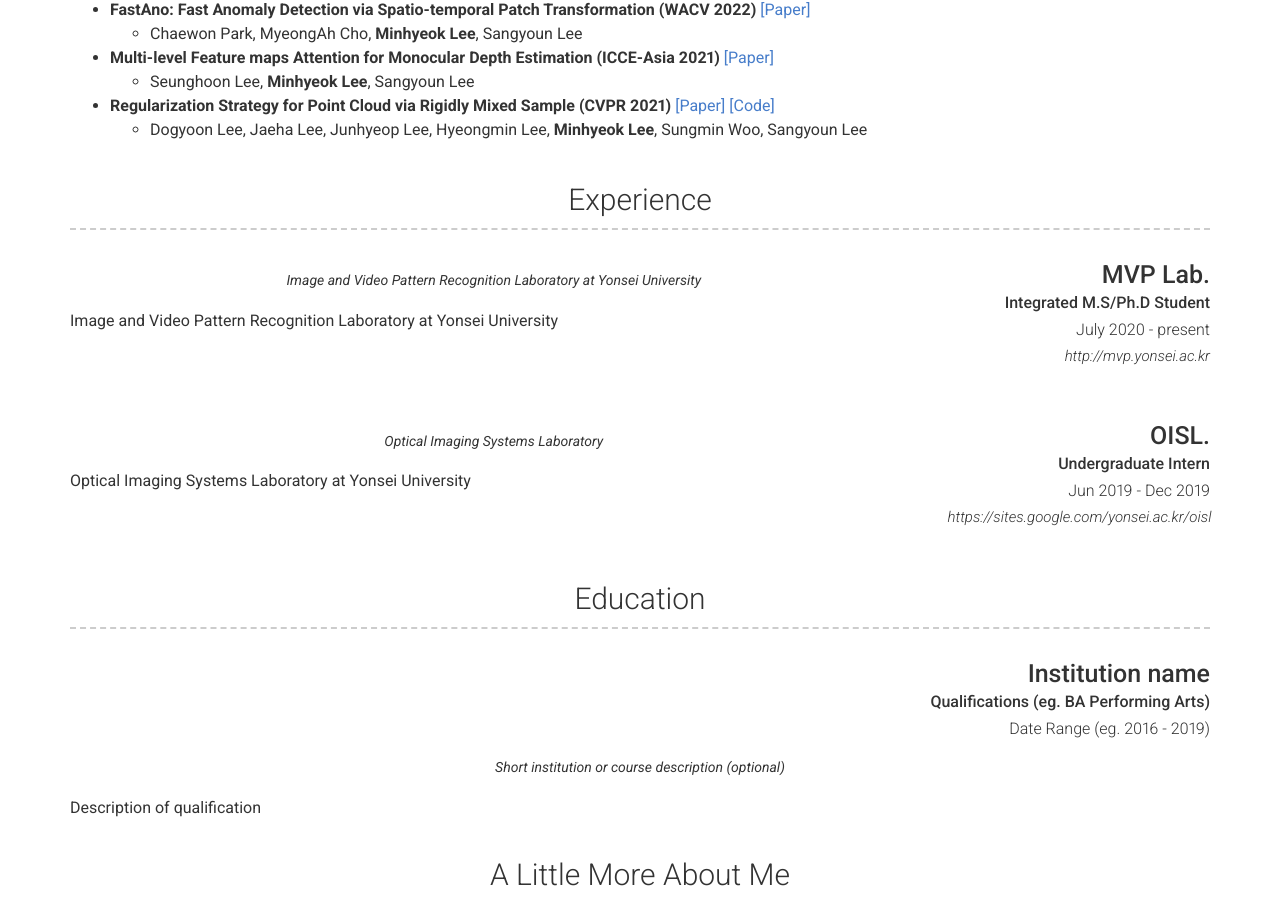
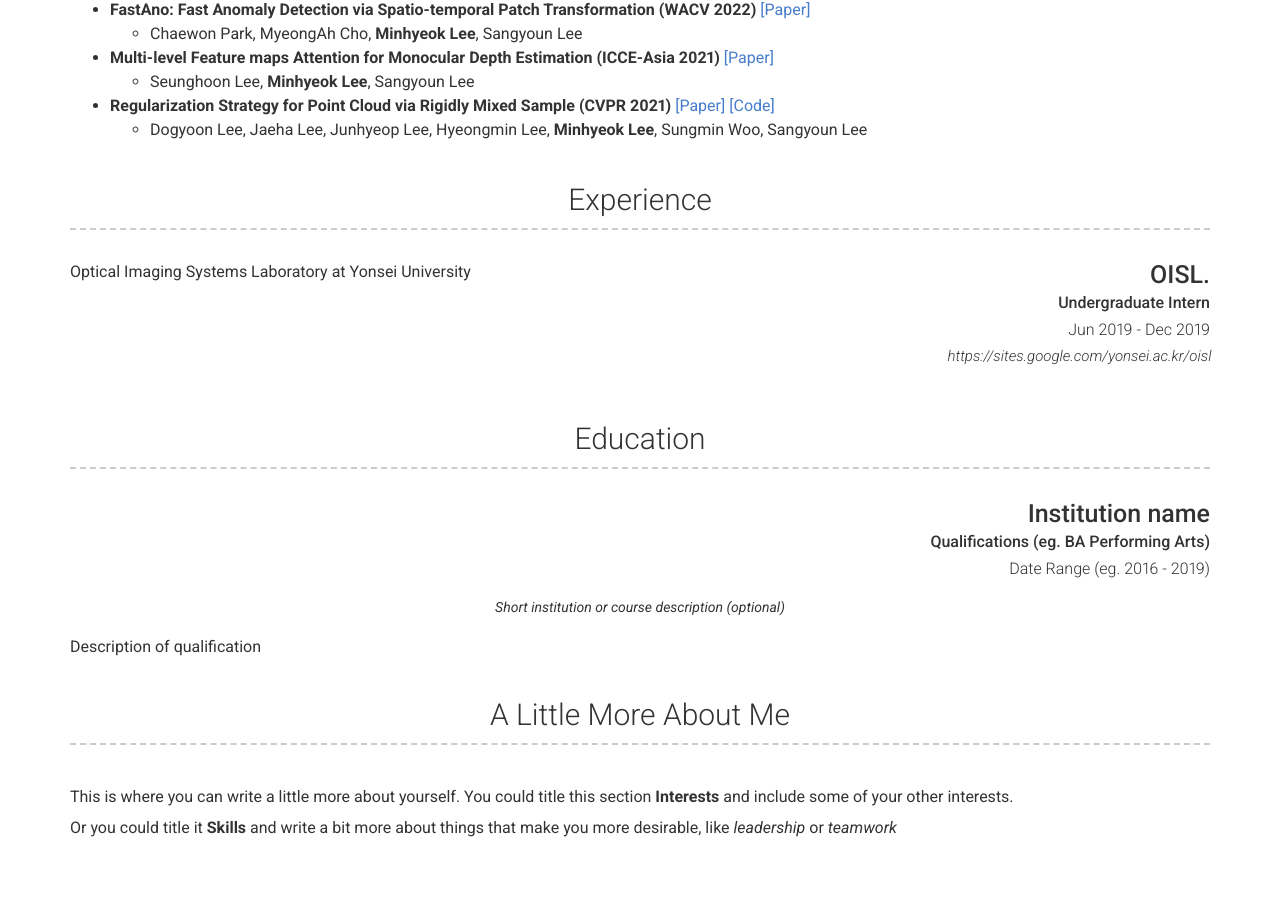
Before and after one commit to Hydragon516/hydragon516.github.io, a Jekyll site: the page built from index.md, in a window 1280 px wide and 900 px high, scrolled down 930 px. Built offline with Jekyll 4.4.1, drawn with Linux system fonts in a browser that asks for light colours; nearby versions of some CDN libraries; some of the changed lines change nothing that is shown.

Commit message:
Update _config.yml

```diff
--- a/_config.yml
+++ b/_config.yml
@@ -114,17 +114,18 @@
         sub_title: Integrated M.S/Ph.D Student
         caption: July 2020 - present
         link: http://mvp.yonsei.ac.kr
-        quote: >
-          Image and Video Pattern Recognition Laboratory at Yonsei University
+        # quote: >
+        #   Image and Video Pattern Recognition Laboratory at Yonsei University
         description: |
           Image and Video Pattern Recognition Laboratory at Yonsei University
+    content:
       - layout: right
         title: OISL.
         sub_title: Undergraduate Intern
         caption: Jun 2019 - Dec 2019
         link: https://sites.google.com/yonsei.ac.kr/oisl
-        quote: >
-          Optical Imaging Systems Laboratory
+        # quote: >
+        #   Optical Imaging Systems Laboratory
         description: |
           Optical Imaging Systems Laboratory at Yonsei University
 
```
